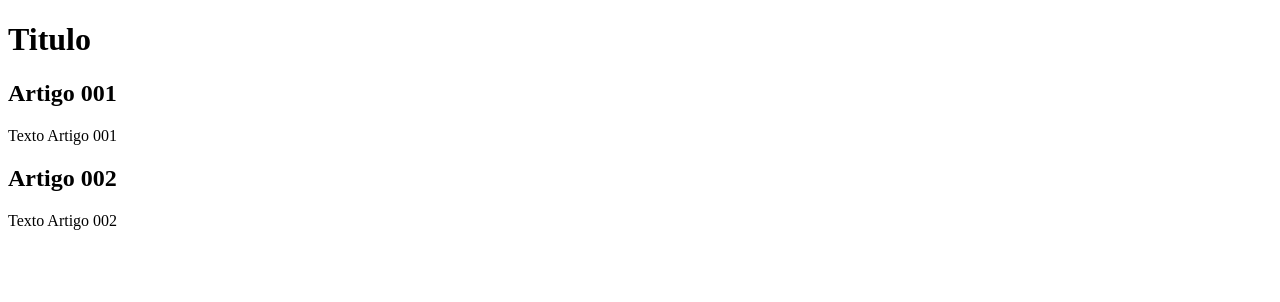
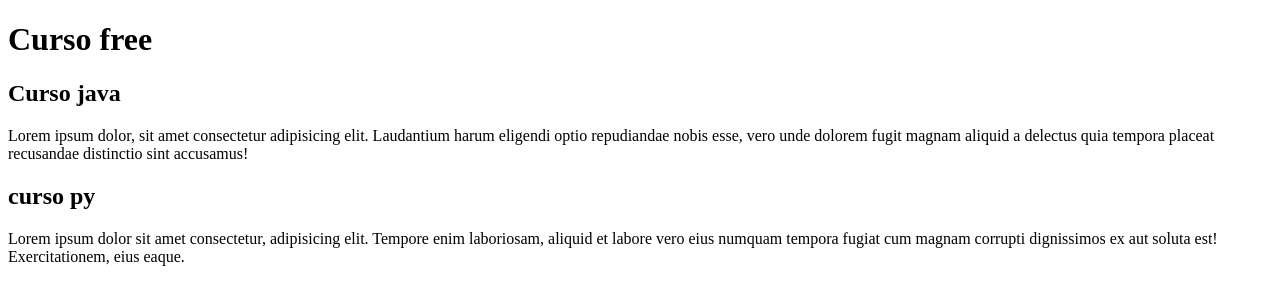
Before and after one commit to ShuaKen/projeto-site, a plain HTML site: page index.html in a window 1280 px wide. Drawn offline with Linux system fonts and the light colour scheme.

Commit message:
comecei a escrever o conteudo

```diff
--- a/index.html
+++ b/index.html
@@ -9,15 +9,15 @@
 <body>
     <main>
         <header>
-            <h1>Titulo</h1>
+            <h1>Curso free</h1>
         </header>
         <article>
-            <h2>Artigo 001</h2>
-            <p>Texto Artigo 001</p>
+            <h2>Curso java</h2>
+            <p>Lorem ipsum dolor, sit amet consectetur adipisicing elit. Laudantium harum eligendi optio repudiandae nobis esse, vero unde dolorem fugit magnam aliquid a delectus quia tempora placeat recusandae distinctio sint accusamus!</p>
         </article>
         <article>
-            <h2>Artigo 002</h2>
-            <p>Texto Artigo 002</p>
+            <h2>curso py</h2>
+            <p>Lorem ipsum dolor sit amet consectetur, adipisicing elit. Tempore enim laboriosam, aliquid et labore vero eius numquam tempora fugiat cum magnam corrupti dignissimos ex aut soluta est! Exercitationem, eius eaque.</p>
         </article>
     </main>
 
```
